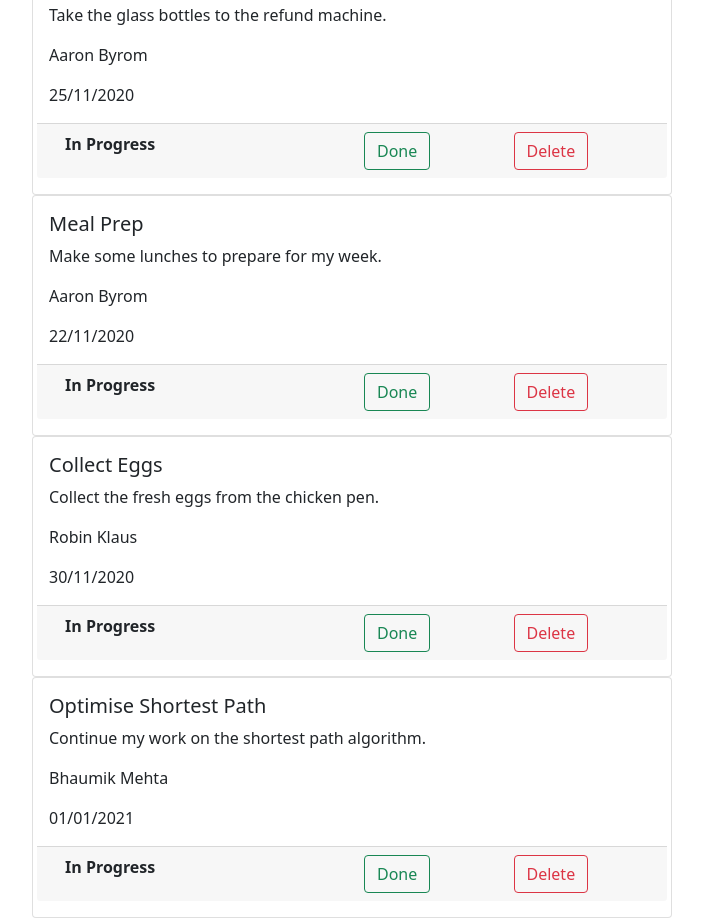
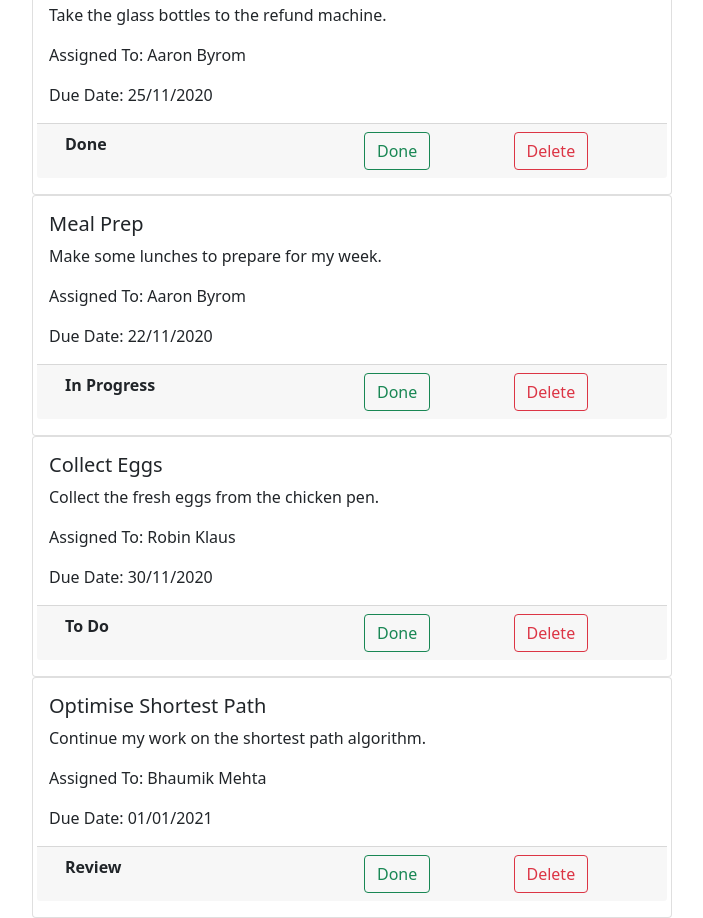
Before and after one commit to lucitemple/example_final_project, a plain HTML site: page index.html in a window 1280 px wide. Shown: the part 817-1735 px from the top of the page, without its empty margins (288-991 px from the left). Drawn offline with nearby package versions, Linux system fonts and the light colour scheme.

Commit message:
Updated status options to meet rubric

```diff
--- a/index.html
+++ b/index.html
@@ -17,6 +17,7 @@
 </head>
 
 <body>
+    <!-- TASK FORM -->
   <div class="d-flex justify-content-center my-5">
     <div>
       <div class="row">
@@ -87,9 +88,10 @@
             <div class="row g-2">
               <div class="col">
                 <select class="form-control" id="new-task-status">
-                  <option selected>In Progress</option>
+                  <option selected>To Do</option>
+                  <option>In Progress</option>
+                  <option>Review</option>
                   <option>Done</option>
-                  <option>Pending</option>
                 </select>
               </div>
 
@@ -108,6 +110,7 @@
       </div>
     </div>
   </div>
+  <!-- TASKS DISPLAY -->
 <div class="task-list-container">
       <h3 class="text-center">Tasks:</h3>
       <div class="d-flex justify-content-center">
@@ -143,11 +146,11 @@
               <p class="card-text">
                 Take the glass bottles to the refund machine.
               </p>
-              <p class="card-text">Aaron Byrom</p>
-              <p class="card-text">25/11/2020</p>
+              <p class="card-text">Assigned To: Aaron Byrom</p>
+              <p class="card-text">Due Date: 25/11/2020</p>
               <div class="card-footer row">
                 <div class="col-6">
-                  <p class="card-text"><b>In Progress</b></p>
+                  <p class="card-text"><b>Done</b></p>
                 </div>
                 <div class="col-3">
                   <button id="done-button" class="btn btn-outline-success">
@@ -166,8 +169,8 @@
             <div class="card-body">
               <h5 class="card-title">Meal Prep</h5>
               <p class="card-text">Make some lunches to prepare for my week.</p>
-              <p class="card-text">Aaron Byrom</p>
-              <p class="card-text">22/11/2020</p>
+              <p class="card-text">Assigned To: Aaron Byrom</p>
+              <p class="card-text">Due Date: 22/11/2020</p>
               <div class="card-footer row">
                 <div class="col-6">
                   <p class="card-text"><b>In Progress</b></p>
@@ -191,11 +194,11 @@
               <p class="card-text">
                 Collect the fresh eggs from the chicken pen.
               </p>
-              <p class="card-text">Robin Klaus</p>
-              <p class="card-text">30/11/2020</p>
+              <p class="card-text">Assigned To: Robin Klaus</p>
+              <p class="card-text">Due Date: 30/11/2020</p>
               <div class="card-footer row">
                 <div class="col-6">
-                  <p class="card-text"><b>In Progress</b></p>
+                  <p class="card-text"><b>To Do</b></p>
                 </div>
                 <div class="col-3">
                   <button id="done-button" class="btn btn-outline-success">
@@ -216,11 +219,11 @@
               <p class="card-text">
                 Continue my work on the shortest path algorithm.
               </p>
-              <p class="card-text">Bhaumik Mehta</p>
-              <p class="card-text">01/01/2021</p>
+              <p class="card-text">Assigned To: Bhaumik Mehta</p>
+              <p class="card-text">Due Date: 01/01/2021</p>
               <div class="card-footer row">
                 <div class="col-6">
-                  <p class="card-text"><b>In Progress</b></p>
+                  <p class="card-text"><b>Review</b></p>
                 </div>
                 <div class="col-3">
                   <button id="done-button" class="btn btn-outline-success">
```
